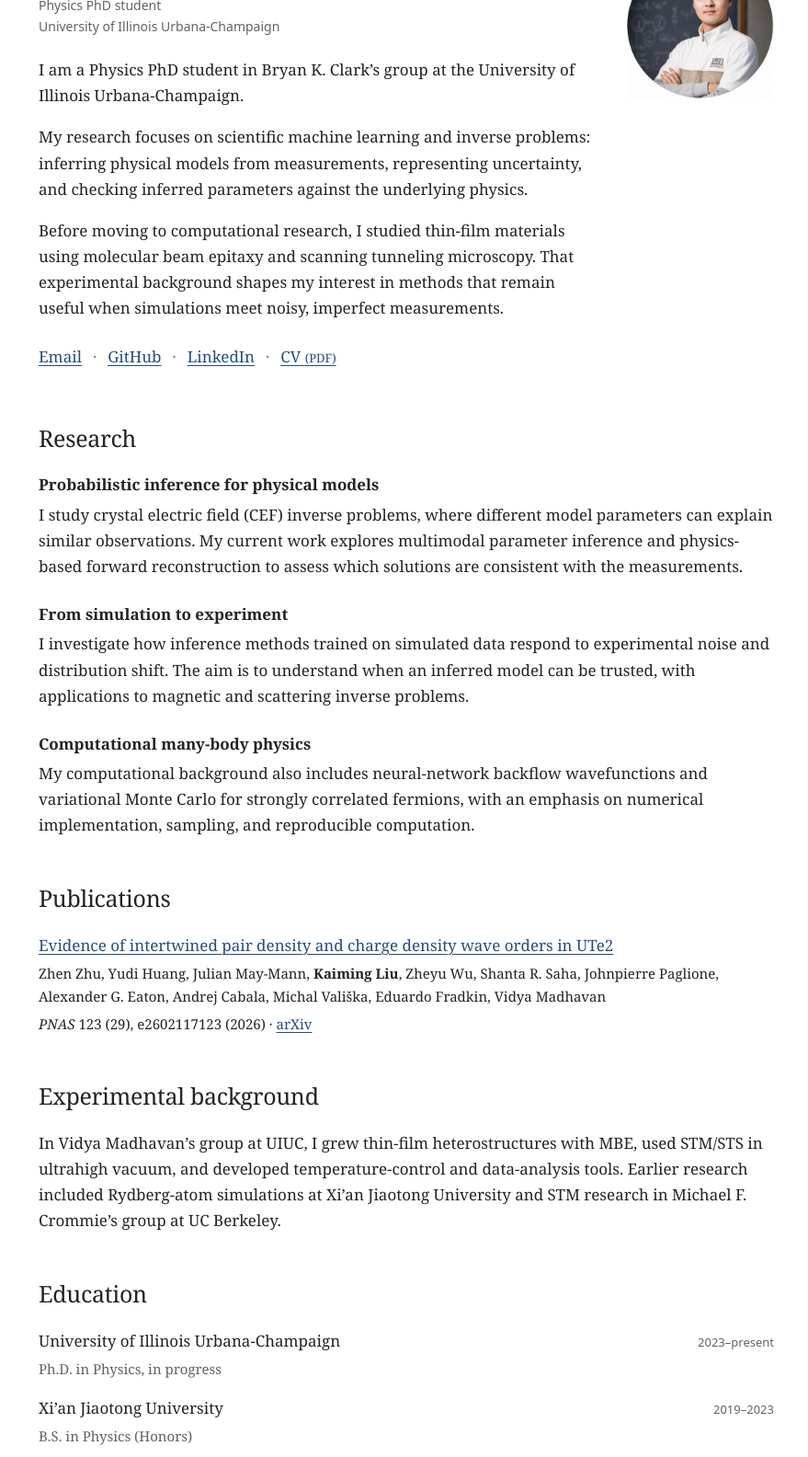
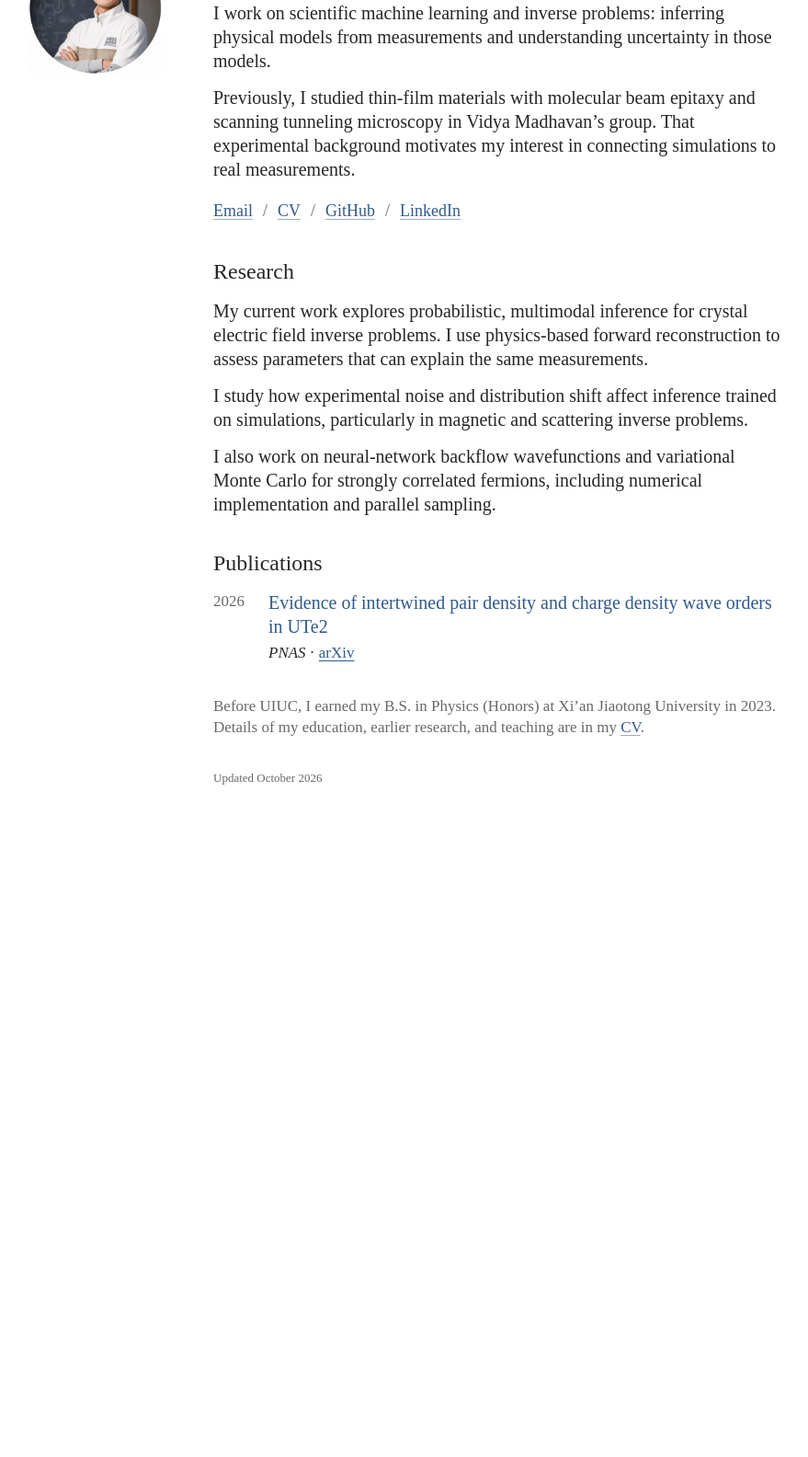
Before and after one commit to kl543/kl543.github.io, an Astro site: page / in a window 1280 px wide. Shown: the part 199-1783 px from the top of the page at 92% size, without its empty margins (198-1077 px from the left). After the commit the page ends 1086 px from the top, so only its background shows below. Built offline with nearby package versions, Linux system fonts and the light colour scheme; Astro itself is replaced by a stand-in of ours.

Commit message:
Refine homepage typography and academic CV layout

```diff
--- a/src/components/Publications.astro
+++ b/src/components/Publications.astro
@@ -1,5 +1,4 @@
 ---
-import profile from '../data/profile.json';
 import publications from '../data/publications.json';
 const papers = [...publications].sort((a, b) => b.year - a.year);
 ---
@@ -9,13 +8,15 @@ const papers = [...publications].sort((a, b) => b.year - a.year);
     <ol class="publications">
       {papers.map(paper => (
         <li>
-          <h3><a href={paper.url}>{paper.title}</a></h3>
-          <p class="authors">{paper.authors.map((author, i) => <>{i > 0 && ', '}{author === profile.name ? <strong>{author}</strong> : author}</>)}</p>
-          <p class="publication-meta">
-            <em>{paper.venue}</em>{paper.citation && ` ${paper.citation}`} ({paper.year})
-            {paper.status === 'preprint' && ' · Preprint'}
-            {paper.preprint && <> · <a href={paper.preprint}>arXiv</a></>}
-          </p>
+          <span class="paper-year">{paper.year}</span>
+          <div>
+            <a href={paper.url}>{paper.title}</a>
+            <p class="publication-meta">
+              <em>{paper.venue}</em>
+              {paper.status === 'preprint' && ' · Preprint'}
+              {paper.preprint && <> · <a href={paper.preprint}>arXiv</a></>}
+            </p>
+          </div>
         </li>
       ))}
     </ol>
--- a/src/data/profile.json
+++ b/src/data/profile.json
@@ -11,25 +11,25 @@
   "cvUrl": "/cv/Kaiming_Liu_CV.pdf",
   "description": "Kaiming Liu is a Physics PhD student at UIUC studying scientific machine learning, inverse problems, and simulation-to-experiment robustness.",
   "bio": [
-    "My research focuses on scientific machine learning and inverse problems: inferring physical models from measurements, representing uncertainty, and checking inferred parameters against the underlying physics.",
-    "Before moving to computational research, I studied thin-film materials using molecular beam epitaxy and scanning tunneling microscopy. That experimental background shapes my interest in methods that remain useful when simulations meet noisy, imperfect measurements."
+    "I work on scientific machine learning and inverse problems: inferring physical models from measurements and understanding uncertainty in those models.",
+    "Previously, I studied thin-film materials with molecular beam epitaxy and scanning tunneling microscopy in Vidya Madhavan’s group. That experimental background motivates my interest in connecting simulations to real measurements."
   ],
   "research": [
     {
       "title": "Probabilistic inference for physical models",
-      "text": "I study crystal electric field (CEF) inverse problems, where different model parameters can explain similar observations. My current work explores multimodal parameter inference and physics-based forward reconstruction to assess which solutions are consistent with the measurements."
+      "text": "My current work explores probabilistic, multimodal inference for crystal electric field inverse problems. I use physics-based forward reconstruction to assess parameters that can explain the same measurements."
     },
     {
       "title": "From simulation to experiment",
-      "text": "I investigate how inference methods trained on simulated data respond to experimental noise and distribution shift. The aim is to understand when an inferred model can be trusted, with applications to magnetic and scattering inverse problems."
+      "text": "I study how experimental noise and distribution shift affect inference trained on simulations, particularly in magnetic and scattering inverse problems."
     },
     {
       "title": "Computational many-body physics",
-      "text": "My computational background also includes neural-network backflow wavefunctions and variational Monte Carlo for strongly correlated fermions, with an emphasis on numerical implementation, sampling, and reproducible computation."
+      "text": "I also work on neural-network backflow wavefunctions and variational Monte Carlo for strongly correlated fermions, including numerical implementation and parallel sampling."
     }
   ],
   "background": "In Vidya Madhavan’s group at UIUC, I grew thin-film heterostructures with MBE, used STM/STS in ultrahigh vacuum, and developed temperature-control and data-analysis tools. Earlier research included Rydberg-atom simulations at Xi’an Jiaotong University and STM research in Michael F. Crommie’s group at UC Berkeley.",
-  "interests": "Scientific machine learning; inverse problems; probabilistic and multimodal inference; physics-based forward validation; simulation-to-experiment transfer; computational condensed matter physics.",
+  "interests": "Scientific machine learning; inverse problems; probabilistic inference; simulation-to-experiment transfer; computational condensed matter physics.",
   "education": [
     {
       "institution": "University of Illinois Urbana-Champaign",
@@ -37,14 +37,16 @@
       "dates": "Aug 2023–present",
       "shortDates": "2023–present",
       "note": "Advisor: Bryan K. Clark",
-      "homepage": true
+      "homepage": true,
+      "url": "https://illinois.edu/"
     },
     {
       "institution": "Xi’an Jiaotong University",
       "degree": "B.S. in Physics (Honors)",
       "dates": "Sep 2019–Jul 2023",
       "shortDates": "2019–2023",
-      "homepage": true
+      "homepage": true,
+      "url": "https://en.xjtu.edu.cn/"
     },
     {
       "institution": "University of California, Berkeley",
@@ -52,14 +54,16 @@
       "dates": "Aug–Dec 2021",
       "shortDates": "2021",
       "note": "Non-degree visiting program",
-      "homepage": false
+      "homepage": false,
+      "url": "https://www.berkeley.edu/"
     },
     {
       "institution": "Xi’an Jiaotong University",
       "degree": "Special Class for the Gifted Young",
       "dates": "Sep 2017–Jul 2019",
       "shortDates": "2017–2019",
-      "homepage": false
+      "homepage": false,
+      "url": "https://en.xjtu.edu.cn/"
     }
   ],
   "experience": [
@@ -68,21 +72,22 @@
       "role": "Graduate research, Bryan K. Clark group",
       "dates": "Nov 2025–present",
       "bullets": [
-        "Develop probabilistic approaches to crystal electric field inverse problems, including multimodal parameter inference and reconstruction of observables with physics-based forward models.",
-        "Study the sensitivity of scientific inference to experimental noise and simulation-to-experiment distribution shift, with applications to magnetic and scattering models.",
-        "Implemented neural-network backflow wavefunctions for strongly correlated fermionic systems and ran variational Monte Carlo simulations with parallel sampling on computing clusters.",
-        "Profiled sampling, local-energy evaluation, and optimization stages; refactored sampling routines to reuse wavefunction evaluations."
-      ]
+        "Develop probabilistic and multimodal inference for crystal electric field inverse problems, with physics-based forward reconstruction of observables.",
+        "Study robustness to experimental noise and simulation-to-experiment distribution shift in magnetic and scattering inverse problems.",
+        "Implemented neural-network backflow wavefunctions and variational Monte Carlo for correlated fermions, with parallel cluster sampling and reuse of wavefunction evaluations."
+      ],
+      "url": "https://illinois.edu/"
     },
     {
       "institution": "University of Illinois Urbana-Champaign",
       "role": "Research assistant, Vidya Madhavan group",
       "dates": "Aug 2023–Oct 2025",
       "bullets": [
-        "Grew thin-film heterostructures by molecular beam epitaxy and characterized materials using STM/STS in ultrahigh-vacuum systems.",
-        "Built an automated MBE temperature-control program with feedback loops, measurement logging, and alerts to support repeatable growth protocols.",
-        "Developed Python and MATLAB analysis routines for STM/STS data, including constant-energy contour extraction and joint-density-of-states calculations for quasiparticle-interference studies."
-      ]
+        "Grew thin-film heterostructures by molecular beam epitaxy and characterized materials with STM/STS in ultrahigh vacuum.",
+        "Automated MBE temperature control with feedback, measurement logging, and alerts for repeatable growth protocols.",
+        "Developed Python and MATLAB STM/STS analysis, including constant-energy contours and joint-density-of-states calculations for quasiparticle interference."
+      ],
+      "url": "https://illinois.edu/"
     },
     {
       "institution": "Xi’an Jiaotong University",
@@ -91,7 +96,8 @@
       "bullets": [
         "Simulated Rydberg-atom dynamics and photon-mediated interactions with MATLAB and Python to study quantum nonlinear optics.",
         "Built a discrete-time lattice simulation to examine two-qubit phase-flip dynamics and explore many-body regimes."
-      ]
+      ],
+      "url": "https://en.xjtu.edu.cn/"
     },
     {
       "institution": "University of California, Berkeley",
@@ -99,7 +105,8 @@
       "dates": "Oct–Dec 2021",
       "bullets": [
         "Assisted with synthesis and STM characterization of graphene nanoribbons containing five-membered rings, supporting studies of their electronic states."
-      ]
+      ],
+      "url": "https://www.berkeley.edu/"
     }
   ],
   "teaching": [
@@ -107,16 +114,36 @@
       "institution": "University of Illinois Urbana-Champaign",
       "role": "Teaching assistant, PHYS 102",
       "dates": "Aug–Dec 2023",
-      "text": "Led discussion and laboratory sections, held office hours, and provided feedback on assignments in electromagnetism and modern physics."
+      "text": "Led discussion and laboratory sections, held office hours, and provided feedback on assignments in electromagnetism and modern physics.",
+      "url": "https://illinois.edu/"
     }
   ],
   "honors": [
-    { "name": "China National Scholarship", "institution": "Xi’an Jiaotong University", "year": "2021", "homepage": true },
-    { "name": "Mathematical Contest in Modeling, Meritorious Winner", "institution": "COMAP", "year": "2021", "homepage": false }
+    {
+      "name": "China National Scholarship",
+      "institution": "Xi’an Jiaotong University",
+      "year": "2021",
+      "homepage": true
+    },
+    {
+      "name": "Mathematical Contest in Modeling, Meritorious Winner",
+      "institution": "COMAP",
+      "year": "2021",
+      "homepage": false
+    }
   ],
   "skills": [
-    { "category": "Programming and computing", "items": "Python, NumPy, SciPy, JAX, MATLAB; Git; Linux/bash; parallel cluster computation." },
-    { "category": "Scientific methods", "items": "Probabilistic inference, Monte Carlo (MCMC/VMC), numerical optimization, forward-model validation, runtime profiling." },
-    { "category": "Experiment", "items": "Molecular beam epitaxy, STM/STS, ultrahigh-vacuum systems, feedback control, scientific data analysis." }
+    {
+      "category": "Programming and computing",
+      "items": "Python, NumPy, SciPy, JAX, MATLAB; Git; Linux/bash; parallel cluster computation."
+    },
+    {
+      "category": "Scientific methods",
+      "items": "Probabilistic inference, Monte Carlo (MCMC/VMC), numerical optimization, forward-model validation, runtime profiling."
+    },
+    {
+      "category": "Experiment",
+      "items": "Molecular beam epitaxy, STM/STS, ultrahigh-vacuum systems, feedback control, scientific data analysis."
+    }
   ]
 }
--- a/src/layouts/Page.astro
+++ b/src/layouts/Page.astro
@@ -6,8 +6,10 @@ interface Props {
   title?: string;
   description?: string;
   hasWriting?: boolean;
+  home?: boolean;
 }
-const { title = `${profile.name} — Physics & Scientific Machine Learning`, description = profile.description, hasWriting = false } = Astro.props;
+const { title = `${profile.name} — Physics & Scientific Machine Learning`, description = profile.description, hasWriting = false, home = false } = Astro.props;
+const updated = new Intl.DateTimeFormat('en-US', { month: 'long', year: 'numeric', timeZone: 'UTC' }).format(new Date(`${profile.updated}T00:00:00Z`));
 const canonical = new URL(Astro.url.pathname, profile.website);
 ---
 <!doctype html>
@@ -29,20 +31,19 @@ const canonical = new URL(Astro.url.pathname, profile.website);
   </head>
   <body>
     <a class="skip-link" href="#main">Skip to content</a>
-    <div class="page">
+    <div class:list={['page', { home }]}>
       <header class="site-header">
-        <a class="site-name" href="/">{profile.name}</a>
-        <nav aria-label="Main navigation">
+        {home ? <h1 id="name" class="site-name">{profile.name}</h1> : <a class="site-name" href="/">{profile.name}</a>}
+        {!home && <nav aria-label="Main navigation">
           <a href="/#about">About</a>
           <a href="/#research">Research</a>
           {hasWriting && <a href="/#writing">Writing</a>}
           <a href={profile.cvUrl} aria-label="Curriculum vitae (PDF)">CV</a>
-        </nav>
+        </nav>}
       </header>
       <main id="main"><slot /></main>
       <footer class="site-footer">
-        <span>{profile.name} · University of Illinois Urbana-Champaign</span>
-        <a href={`mailto:${profile.email}`}>{profile.email}</a>
+        <span>Updated {updated}</span>
       </footer>
     </div>
   </body>
--- a/src/pages/index.astro
+++ b/src/pages/index.astro
@@ -5,18 +5,17 @@ import Publications from '../components/Publications.astro';
 import profile from '../data/profile.json';
 const writing = (await getCollection('writing', ({ data }) => !data.draft)).sort((a, b) => b.data.date.valueOf() - a.data.date.valueOf());
 ---
-<Page hasWriting={writing.length > 0}>
+<Page home hasWriting={writing.length > 0}>
   <section id="about" class="intro" aria-labelledby="name">
     <div class="intro-text">
-      <h1 id="name">{profile.name}</h1>
-      <p class="affiliation">{profile.title}<br />{profile.institution}</p>
-      <p>I am a {profile.title} in {profile.advisor}’s group at the {profile.institution}.</p>
+      <p>I am a {profile.title} in {profile.advisor}’s group at the <a href={profile.education[0].url}>{profile.institution}</a>.</p>
       {profile.bio.map(paragraph => <p>{paragraph}</p>)}
       <ul class="contact-links" aria-label="Contact and professional links">
         <li><a href={`mailto:${profile.email}`}>Email</a></li>
+        <li><a href={profile.cvUrl} aria-label="Curriculum vitae (PDF)">CV</a></li>
         <li><a href={profile.github}>GitHub</a></li>
         <li><a href={profile.linkedin}>LinkedIn</a></li>
-        <li><a href={profile.cvUrl}>CV <span class="file-type">(PDF)</span></a></li>
+        {writing.length > 0 && <li><a href="#writing">Writing</a></li>}
       </ul>
     </div>
     <img class="portrait" src="/images/kaiming-liu.jpg" alt="Portrait of Kaiming Liu" width="420" height="420" fetchpriority="high" decoding="async" />
@@ -25,34 +24,13 @@ const writing = (await getCollection('writing', ({ data }) => !data.draft)).sort
   <section id="research" aria-labelledby="research-heading">
     <h2 id="research-heading">Research</h2>
     <div class="research-list">
-      {profile.research.map(topic => (
-        <article>
-          <h3>{topic.title}</h3>
-          <p>{topic.text}</p>
-        </article>
-      ))}
+      {profile.research.map(topic => <p>{topic.text}</p>)}
     </div>
   </section>
 
   <Publications />
 
-  <section id="background" aria-labelledby="background-heading">
-    <h2 id="background-heading">Experimental background</h2>
-    <p>{profile.background}</p>
-  </section>
-
-  <section id="education" aria-labelledby="education-heading">
-    <h2 id="education-heading">Education</h2>
-    <ul class="education-list">
-      {profile.education.filter(entry => entry.homepage).map(entry => (
-        <li>
-          <div class="entry-heading"><h3>{entry.institution}</h3><span class="dates">{entry.shortDates}</span></div>
-          <p>{entry.degree}</p>
-        </li>
-      ))}
-    </ul>
-    {profile.honors.filter(honor => honor.homepage).map(honor => <p class="selected-honor">{honor.name}, {honor.year}.</p>)}
-  </section>
+  <p id="education" class="background-note">Before UIUC, I earned my {profile.education[1].degree} at {profile.education[1].institution} in 2023. Details of my education, earlier research, and teaching are in my <a href={profile.cvUrl}>CV</a>.</p>
 
   {writing.length > 0 && (
     <section id="writing" aria-labelledby="writing-heading">
--- a/src/styles/global.css
+++ b/src/styles/global.css
@@ -1,99 +1,89 @@
 :root {
   color-scheme: light;
-  --ink: #232323;
-  --muted: #626262;
-  --link: #244e7a;
+  --ink: #262626;
+  --muted: #686868;
+  --link: #315a88;
   --rule: #e5e5e5;
-  font-family: Georgia, 'Times New Roman', serif;
+  font-family: 'Times New Roman', Times, serif;
   color: var(--ink);
   background: #fff;
   font-synthesis: none;
   text-rendering: optimizeLegibility;
 }
 * { box-sizing: border-box; }
-body { margin: 0; font-size: 17px; line-height: 1.65; }
-a { color: var(--link); text-decoration-thickness: 1px; text-underline-offset: 3px; }
-a:hover { color: #112e4d; }
-a:focus-visible { outline: 2px solid var(--link); outline-offset: 5px; border-radius: 1px; }
+body { margin: 0; font-size: 20px; line-height: 1.3; }
+a { color: var(--link); text-decoration-thickness: 1px; text-underline-offset: 3px; text-decoration-color: #9aaec4; }
+a:hover { text-decoration: underline; text-underline-offset: 3px; }
+a:focus-visible { outline: 2px solid var(--link); outline-offset: 4px; }
 img { max-width: 100%; height: auto; display: block; }
-.page { max-width: 872px; margin: 0 auto; padding: 0 36px; }
-.site-header { display: flex; align-items: baseline; justify-content: space-between; gap: 20px; padding: 37px 0 0; }
-.site-name { font-size: 20px; color: var(--ink); text-decoration: none; }
-nav { display: flex; gap: 24px; font: 14px/1.6 system-ui, sans-serif; }
-nav a { color: var(--muted); text-decoration: none; padding: 8px 0; }
-nav a:hover { color: var(--link); text-decoration: underline; }
-main { padding-top: 65px; }
+.page { max-width: 880px; margin: 0 auto; padding: 0 30px; }
+.site-header { display: flex; align-items: baseline; justify-content: space-between; gap: 24px; padding-top: 42px; }
+.site-name { font-size: 30px; line-height: 1.2; font-weight: 400; color: var(--ink); text-decoration: none; margin: 0; }
+nav { display: flex; flex-wrap: wrap; gap: 18px; font-size: 16px; }
+main { padding-top: 56px; }
+.home main, .home .site-footer { margin-left: 200px; }
 h1, h2, h3, p { margin-top: 0; }
-h1 { font-size: 34px; line-height: 1.2; font-weight: 400; letter-spacing: -.7px; margin-bottom: 12px; }
-h2 { font-size: 25px; line-height: 1.3; font-weight: 400; margin-bottom: 22px; letter-spacing: -.3px; }
-h3 { font-size: 17px; line-height: 1.5; font-weight: 600; margin-bottom: 6px; }
-p { margin-bottom: 17px; }
-section { scroll-margin-top: 28px; margin-bottom: 49px; }
-.intro { display: grid; grid-template-columns: minmax(0, 1fr) 160px; gap: 38px; align-items: start; margin-bottom: 52px; }
-.portrait { width: 160px; margin-top: 7px; }
-.affiliation { color: var(--muted); font: 14px/1.65 system-ui, sans-serif; margin-bottom: 22px; }
-.contact-links { display: flex; flex-wrap: wrap; list-style: none; padding: 0; margin: 19px 0 0; gap: 0; }
+h1 { font-size: 30px; line-height: 1.2; font-weight: 400; margin-bottom: 18px; }
+h2 { font-size: 24px; line-height: 1.25; font-weight: 400; margin-bottom: 15px; }
+h3 { font-size: 20px; line-height: 1.3; font-weight: 400; }
+p { margin-bottom: 14px; }
+section { scroll-margin-top: 24px; margin-bottom: 36px; }
+.intro { position: relative; }
+.portrait { position: absolute; left: -200px; top: 2px; width: 144px; }
+.contact-links { display: flex; flex-wrap: wrap; list-style: none; padding: 0; margin: 18px 0 0; font-size: 18px; }
 .contact-links li { display: flex; align-items: center; }
-.contact-links li + li::before { content: '·'; color: #777; margin: 0 12px; }
-.contact-links a { display: inline-block; padding: 6px 0; }
-.file-type { font-size: 13px; }
-.research-list article + article { margin-top: 25px; }
-.research-list p { margin-bottom: 0; }
-.publications, .education-list, .writing-list { list-style: none; padding: 0; margin: 0; }
-.publications li + li { margin-top: 26px; }
-.publications h3 { font-weight: 400; }
-.authors { font-size: 15px; line-height: 1.65; margin-bottom: 5px; }
-.authors strong { font-weight: 600; }
-.publication-meta { font-size: 15px; margin-bottom: 0; }
-.entry-heading { display: flex; justify-content: space-between; align-items: baseline; gap: 22px; }
-.entry-heading h3 { font-weight: 400; }
-.dates { color: var(--muted); font: 13px/1.65 system-ui, sans-serif; white-space: nowrap; }
-.education-list p { color: var(--muted); font-size: 15px; margin-bottom: 17px; }
-.selected-honor { font-size: 15px; margin: 21px 0 0; }
-.site-footer { border-top: 1px solid var(--rule); padding: 22px 0 34px; font: 12px/1.7 system-ui, sans-serif; color: var(--muted); display: flex; flex-wrap: wrap; justify-content: space-between; gap: 8px 20px; }
+.contact-links li + li::before { content: '/'; color: var(--muted); margin: 0 11px; }
+.contact-links a { display: inline-block; padding: 3px 0; }
+.research-list p:last-child { margin-bottom: 0; }
+.publications, .writing-list { list-style: none; padding: 0; margin: 0; }
+.publications li { display: grid; grid-template-columns: 48px minmax(0, 1fr); column-gap: 12px; }
+.publications li + li { margin-top: 20px; }
+.publications a { text-decoration: none; }
+.publications a:hover { text-decoration: underline; }
+.paper-year { color: var(--muted); font-size: 17px; padding-top: 1px; }
+.publication-meta { margin: 5px 0 0; font-size: 17px; }
+.publication-meta a { text-decoration: underline; }
+.background-note { font-size: 17px; color: var(--muted); margin-bottom: 0; scroll-margin-top: 24px; }
+.site-footer { padding: 36px 0 32px; font-size: 13px; color: var(--muted); }
 .skip-link { position: absolute; left: 20px; top: -100px; background: white; padding: 10px 14px; z-index: 2; }
 .skip-link:focus { top: 10px; }
-.prose { max-width: 680px; margin: 0 auto 60px; overflow-wrap: anywhere; }
-.prose h2 { margin-top: 35px; }
+.prose { max-width: 620px; margin: 0 auto 40px; overflow-wrap: anywhere; }
+.prose h2 { margin-top: 30px; }
 .prose pre { overflow-x: auto; padding: 18px; background: #f6f6f6; font-size: 14px; }
 .prose blockquote { margin-left: 0; padding-left: 20px; border-left: 2px solid var(--rule); }
-.back-link { font-size: 15px; margin-bottom: 28px; }
+.back-link { font-size: 17px; margin-bottom: 24px; }
 .not-found { min-height: 40vh; }
-@media (max-width: 600px) {
-  body { font-size: 16px; line-height: 1.7; }
-  .page { padding: 0 24px; }
-  .site-header { padding-top: 23px; gap: 12px; }
-  .site-name { font-size: 18px; }
-  nav { font-size: 13px; gap: 16px; flex-wrap: wrap; justify-content: flex-end; }
-  main { padding-top: 43px; }
-  .intro { grid-template-columns: minmax(0, 1fr) 92px; gap: 19px; margin-bottom: 42px; }
-  .intro-text { display: contents; }
-  .intro h1 { grid-column: 1; grid-row: 1; align-self: end; font-size: 30px; margin-bottom: 5px; }
-  .intro .affiliation { grid-column: 1; grid-row: 2; font-size: 12px; margin: 0; align-self: start; }
-  .portrait { grid-column: 2; grid-row: 1 / span 2; width: 92px; margin: 0; align-self: center; }
-  .intro-text > p:not(.affiliation), .contact-links { grid-column: 1 / -1; margin-bottom: 0; }
-  .contact-links { margin-top: 0; }
-  .contact-links a { padding: 10px 0; }
-  section { margin-bottom: 39px; }
-  h2 { font-size: 23px; margin-bottom: 19px; }
-  h3 { font-size: 16px; }
-  .entry-heading { flex-wrap: wrap; gap: 0 18px; }
-  .entry-heading h3 { margin-bottom: 2px; }
-  .education-list p { margin-top: 4px; }
-  .site-footer { padding-bottom: 25px; }
+@media (max-width: 700px) {
+  body { font-size: 18px; line-height: 1.45; }
+  .page { max-width: 620px; padding: 0 24px; }
+  .site-header { padding-top: 28px; flex-wrap: wrap; gap: 10px 20px; }
+  .site-name { font-size: 28px; }
+  nav { font-size: 15px; gap: 14px; }
+  main { padding-top: 31px; }
+  .home main, .home .site-footer { margin-left: 0; }
+  .portrait { position: static; width: 108px; margin: 0 0 23px; }
+  .intro { display: flex; flex-direction: column; }
+  .intro-text { order: 1; }
+  .contact-links { margin-top: 15px; font-size: 17px; }
+  .contact-links a { padding: 7px 0; }
+  .contact-links li + li::before { margin: 0 9px; }
+  section { margin-bottom: 32px; }
+  h2 { font-size: 23px; margin-bottom: 13px; }
+  .publications li { grid-template-columns: 41px minmax(0, 1fr); column-gap: 9px; }
+  .paper-year, .publication-meta, .background-note { font-size: 16px; }
+  .site-footer { padding: 29px 0 24px; }
 }
 @media (max-width: 360px) {
-  .page { padding: 0 18px; }
-  .site-header { align-items: flex-start; }
-  nav { gap: 12px; }
-  .intro { grid-template-columns: minmax(0, 1fr) 76px; gap: 15px; }
-  .portrait { width: 76px; }
-  .intro h1 { font-size: 27px; }
+  .page { padding: 0 20px; }
+  .contact-links { font-size: 16px; }
+  .contact-links li + li::before { margin: 0 8px; }
 }
 @media print {
   .page { max-width: none; padding: 0; }
   .site-header, .site-footer, .skip-link { display: none; }
   main { padding-top: 0; }
+  .home main { margin-left: 0; }
+  .portrait { display: none; }
   a { color: inherit; }
-  section, article, .publications li { break-inside: avoid; }
+  section, .publications li { break-inside: avoid; }
 }
```
Also changed, not shown: SITE_MAINTENANCE.md (+6 -2 lines), scripts/generate-cv.mjs (+58 -55 lines), 2 other files.
